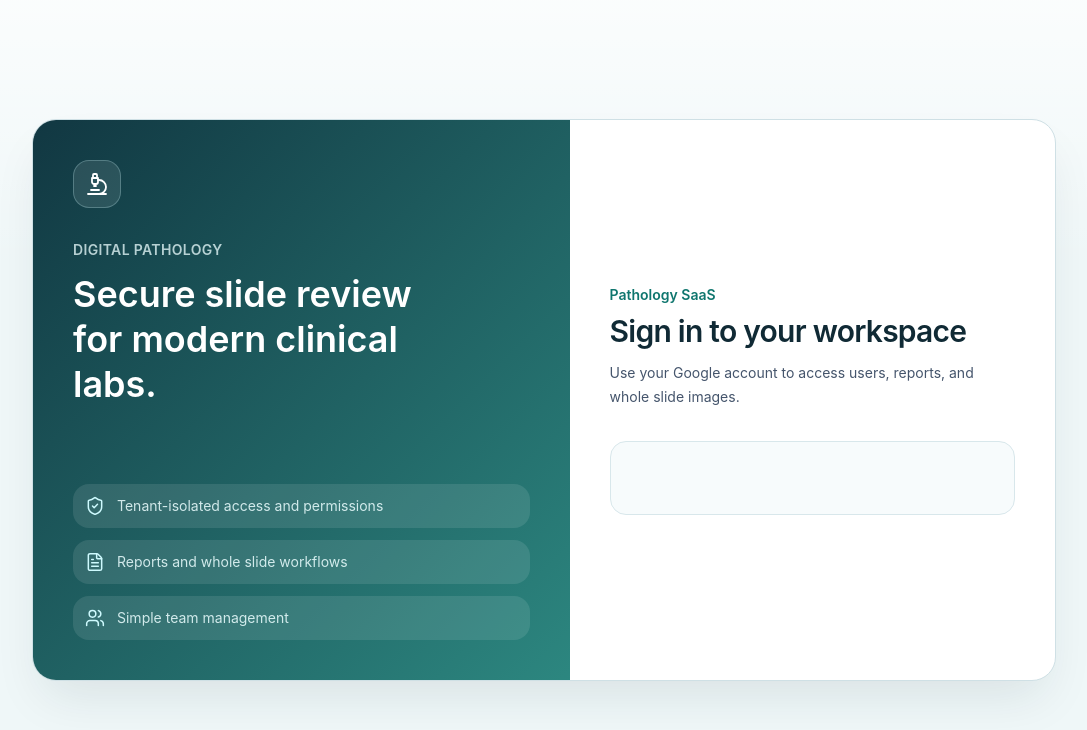
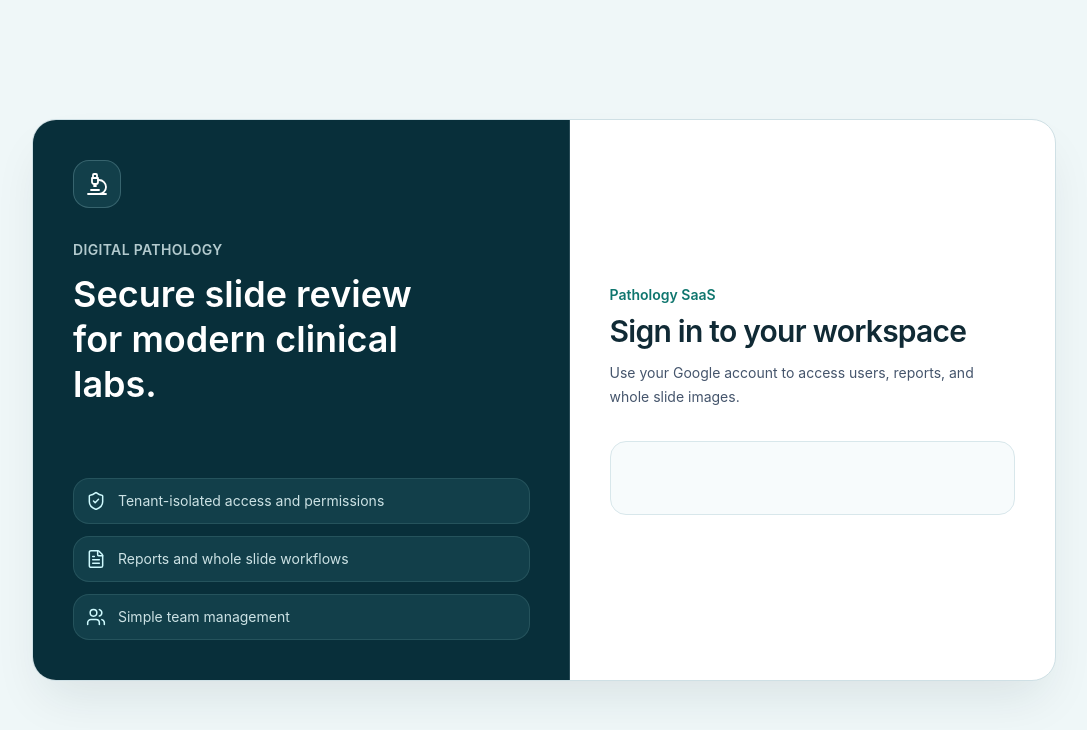
Before and after one commit to fauzu-dheen/pathology-saas, a React (Vite) app in the folder client/: page /login in a window 1280 px wide. Shown: the top 730 px of the page, without its empty margins (96-1183 px from the left). Built offline with nearby package versions, Linux system fonts and the light colour scheme; no server answers.

Commit message:
style: align auth pages with app theme

```diff
--- a/client/src/auth/LoginPage.tsx
+++ b/client/src/auth/LoginPage.tsx
@@ -39,7 +39,7 @@ export default function LoginPage() {
       <main className="grid w-full max-w-5xl overflow-hidden rounded-3xl border border-[#cfe0e5] bg-white shadow-2xl shadow-[#102a35]/10 lg:grid-cols-[1.05fr_0.95fr]">
         <section className="clinical-auth-visual hidden min-h-[560px] flex-col justify-between p-10 text-white lg:flex">
           <div>
-            <div className="grid size-12 place-items-center rounded-2xl border border-cyan-100/25 bg-white/10">
+            <div className="grid size-12 place-items-center rounded-2xl border border-cyan-100/20 bg-[#123f4a]">
               <Microscope className="size-6" strokeWidth={1.8} />
             </div>
             <p className="mt-8 text-sm font-semibold uppercase tracking-wide text-cyan-50/75">
@@ -51,15 +51,15 @@ export default function LoginPage() {
           </div>
 
           <div className="grid gap-3 text-sm text-cyan-50/85">
-            <div className="flex items-center gap-3 rounded-2xl bg-white/10 p-3">
+            <div className="flex items-center gap-3 rounded-2xl border border-cyan-100/10 bg-[#123f4a] p-3">
               <ShieldCheck className="size-5 text-cyan-100" strokeWidth={1.8} />
               Tenant-isolated access and permissions
             </div>
-            <div className="flex items-center gap-3 rounded-2xl bg-white/10 p-3">
+            <div className="flex items-center gap-3 rounded-2xl border border-cyan-100/10 bg-[#123f4a] p-3">
               <FileText className="size-5 text-cyan-100" strokeWidth={1.8} />
               Reports and whole slide workflows
             </div>
-            <div className="flex items-center gap-3 rounded-2xl bg-white/10 p-3">
+            <div className="flex items-center gap-3 rounded-2xl border border-cyan-100/10 bg-[#123f4a] p-3">
               <Users className="size-5 text-cyan-100" strokeWidth={1.8} />
               Simple team management
             </div>
--- a/client/src/auth/OnboardPage.tsx
+++ b/client/src/auth/OnboardPage.tsx
@@ -42,7 +42,7 @@ export default function OnboardPage() {
       <main className="grid w-full max-w-5xl overflow-hidden rounded-3xl border border-[#cfe0e5] bg-white shadow-2xl shadow-[#102a35]/10 lg:grid-cols-[0.95fr_1.05fr]">
         <section className="clinical-auth-visual hidden min-h-[600px] flex-col justify-between p-10 text-white lg:flex">
           <div>
-            <div className="grid size-12 place-items-center rounded-2xl border border-cyan-100/25 bg-white/10">
+            <div className="grid size-12 place-items-center rounded-2xl border border-cyan-100/20 bg-[#123f4a]">
               <Building2 className="size-6" strokeWidth={1.8} />
             </div>
             <p className="mt-8 text-sm font-semibold uppercase tracking-wide text-cyan-50/75">
@@ -54,11 +54,11 @@ export default function OnboardPage() {
           </div>
 
           <div className="grid gap-3 text-sm text-cyan-50/85">
-            <div className="flex items-center gap-3 rounded-2xl bg-white/10 p-3">
+            <div className="flex items-center gap-3 rounded-2xl border border-cyan-100/10 bg-[#123f4a] p-3">
               <ShieldCheck className="size-5 text-cyan-100" strokeWidth={1.8} />
               Admin access is granted automatically
             </div>
-            <div className="flex items-center gap-3 rounded-2xl bg-white/10 p-3">
+            <div className="flex items-center gap-3 rounded-2xl border border-cyan-100/10 bg-[#123f4a] p-3">
               <ClipboardList className="size-5 text-cyan-100" strokeWidth={1.8} />
               Reports and slides stay scoped to this organization
             </div>
--- a/client/src/index.css
+++ b/client/src/index.css
@@ -43,9 +43,7 @@ select {
 }
 
 .clinical-page-bg {
-  background:
-    linear-gradient(180deg, rgba(255, 255, 255, 0.72) 0%, rgba(239, 247, 248, 0) 34%),
-    var(--clinical-page);
+  background: var(--clinical-page);
 }
 
 .clinical-card {
@@ -146,7 +144,6 @@ select {
 }
 
 .clinical-auth-visual {
-  background:
-    linear-gradient(135deg, rgba(8, 47, 58, 0.96), rgba(15, 118, 110, 0.88)),
-    radial-gradient(circle at 20% 20%, rgba(190, 242, 242, 0.32), transparent 34%);
+  background: var(--clinical-sidebar);
+  box-shadow: inset -1px 0 0 rgba(207, 224, 229, 0.16);
 }
```
